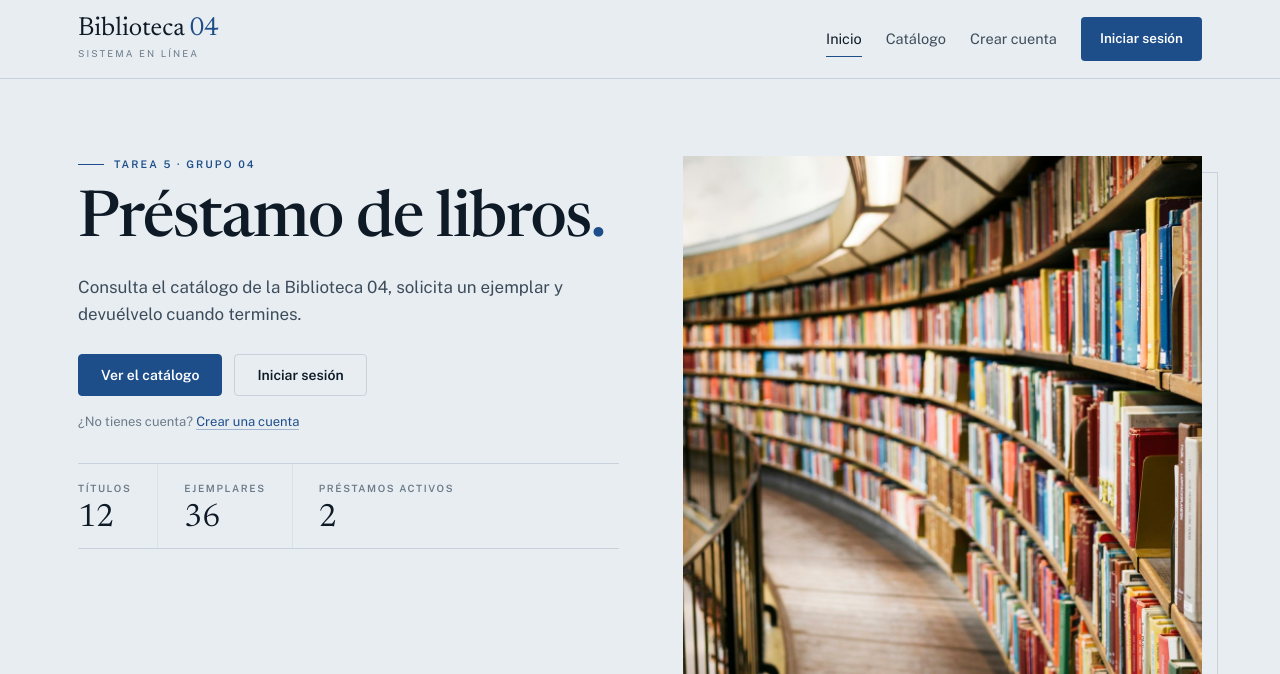
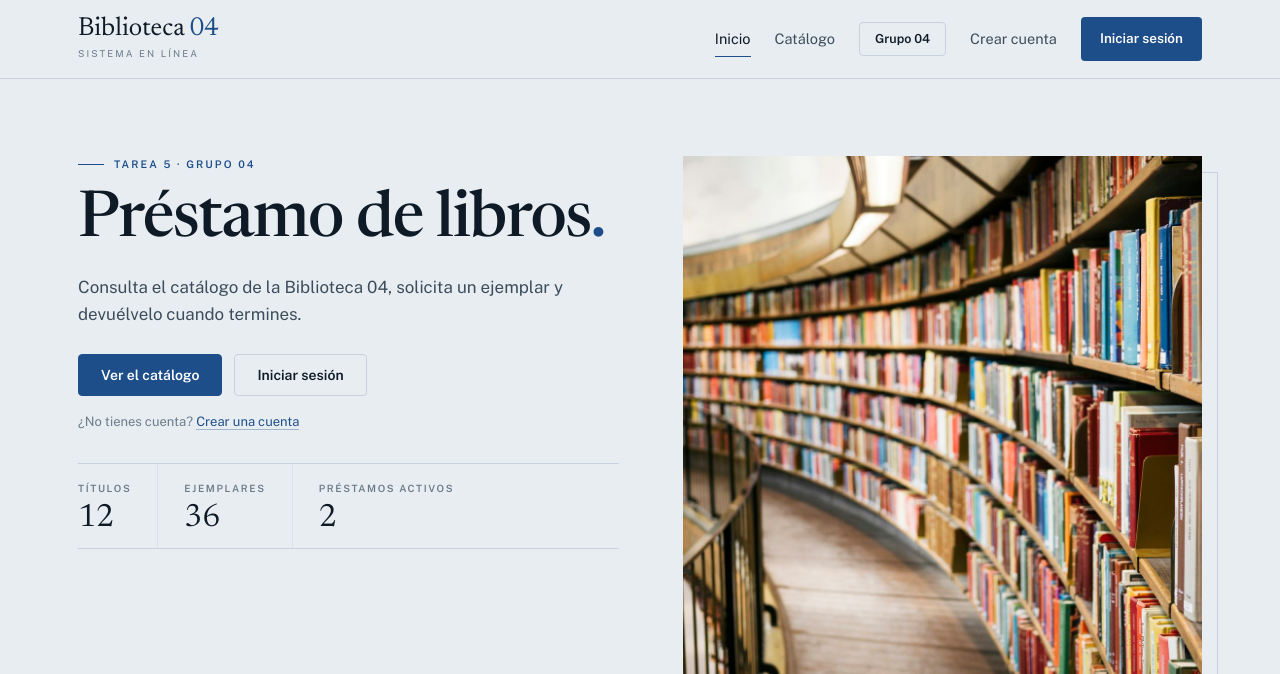
Before and after one commit to jorgevillamar369-glitch/PWTAREA5, a PHP site: page / in a window 1280 px wide. Shown: the top 674 px of the page. Run offline with PHP 8.4, Linux system fonts and the light colour scheme; data comes from the database, SQL or seed files in the repository.

Commit message:
Menu: boton Grupo 04 que lleva a la seccion del equipo

```diff
--- a/assets/css/estilos.css
+++ b/assets/css/estilos.css
@@ -244,6 +244,23 @@ a:hover {
   color: #fff;
 }
 
+.menu__grupo {
+  font-size: 12.5px;
+  font-weight: 600;
+  line-height: 1;
+  color: var(--tinta);
+  padding: 10px 15px;
+  border: 1px solid var(--linea);
+  border-radius: var(--radio);
+  transition: background 0.18s, border-color 0.18s, color 0.18s;
+}
+
+.menu__grupo:hover {
+  background: var(--papel);
+  border-color: var(--tinta-media);
+  color: var(--tinta);
+}
+
 .menu-boton {
   display: none;
   flex-direction: column;
@@ -494,6 +511,7 @@ a:hover {
 
 .seccion--equipo {
   border-top: 1px solid var(--linea);
+  scroll-margin-top: 96px;
 }
 
 /* ---------- Filtros y catálogo ---------- */
@@ -1454,7 +1472,8 @@ a:hover {
   }
 
   .menu__entrar,
-  .menu__salir {
+  .menu__salir,
+  .menu__grupo {
     align-self: flex-start;
     margin-top: 10px;
   }
--- a/includes/header.php
+++ b/includes/header.php
@@ -39,6 +39,7 @@ $activo  = $activo ?? '';
     <nav id="menu" class="menu collapse d-lg-flex">
       <a class="menu__enlace <?= $activo === 'inicio' ? 'menu__enlace--activo' : '' ?>" href="index.php">Inicio</a>
       <a class="menu__enlace <?= $activo === 'catalogo' ? 'menu__enlace--activo' : '' ?>" href="index.php#catalogo">Catálogo</a>
+      <a class="menu__grupo" href="index.php#equipo">Grupo 04</a>
 
       <?php if ($usuario): ?>
         <a class="menu__enlace <?= $activo === 'panel' ? 'menu__enlace--activo' : '' ?>" href="panel.php">Mi panel</a>
--- a/index.php
+++ b/index.php
@@ -209,7 +209,7 @@ include __DIR__ . '/includes/header.php';
     </div>
   </section>
 
-  <section class="seccion seccion--equipo">
+  <section class="seccion seccion--equipo" id="equipo">
     <div class="contenedor equipo">
       <div class="equipo__intro">
         <p class="rotulo">Equipo</p>
```
